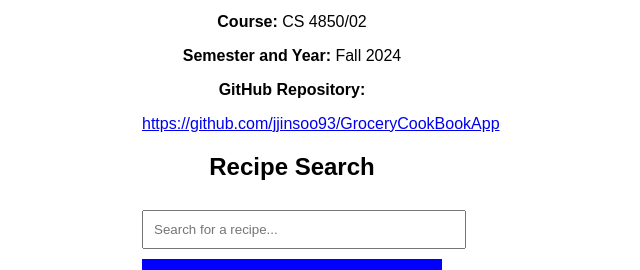
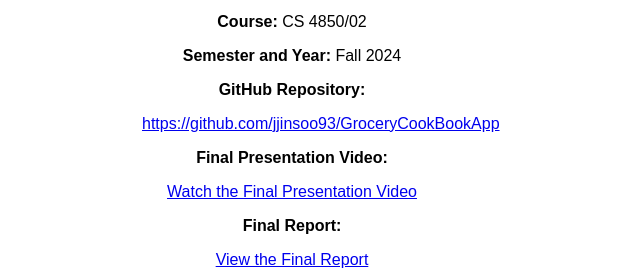
Before and after one commit to jjinsoo93/GroceryCookBookApp, a website with bundled scripts: page public/hello.html in a window 1280 px wide. Shown: the part 525-795 px from the top of the page, without its empty margins (348-988 px from the left). Built offline with nearby package versions, Linux system fonts and the light colour scheme.

Commit message:
finalreportdl

```diff
--- a/public/hello.html
+++ b/public/hello.html
@@ -21,10 +21,30 @@
     </div>
 
     <!-- GitHub Link -->
-    <div id="github-link">
-      <p><strong>GitHub Repository:</strong></p>
-      <p><a href="https://github.com/jjinsoo93/GroceryCookBookApp" target="_blank">https://github.com/jjinsoo93/GroceryCookBookApp</a></p>
-    </div>
+<div id="github-link">
+  <p><strong>GitHub Repository:</strong></p>
+  <p><a href="https://github.com/jjinsoo93/GroceryCookBookApp" target="_blank">https://github.com/jjinsoo93/GroceryCookBookApp</a></p>
+</div>
+
+<!-- Final Presentation Video -->
+<div id="presentation-video">
+  <p><strong>Final Presentation Video:</strong></p>
+  <p>
+    <a href="https://www.youtube.com/watch?v=AgyAJ84lrqM" target="_blank">
+      Watch the Final Presentation Video
+    </a>
+  </p>
+</div>
+
+  <!-- Final Report Link -->
+  <div id="final-report">
+    <p><strong>Final Report:</strong></p>
+    <p>
+      <a href="./assets/final_report.pdf" target="_blank">
+        View the Final Report
+      </a>
+    </p>
+  </div>
 
     <!-- Recipe Search Section -->
     <h2>Recipe Search</h2>
```
Also changed, not shown: 1 other file.
